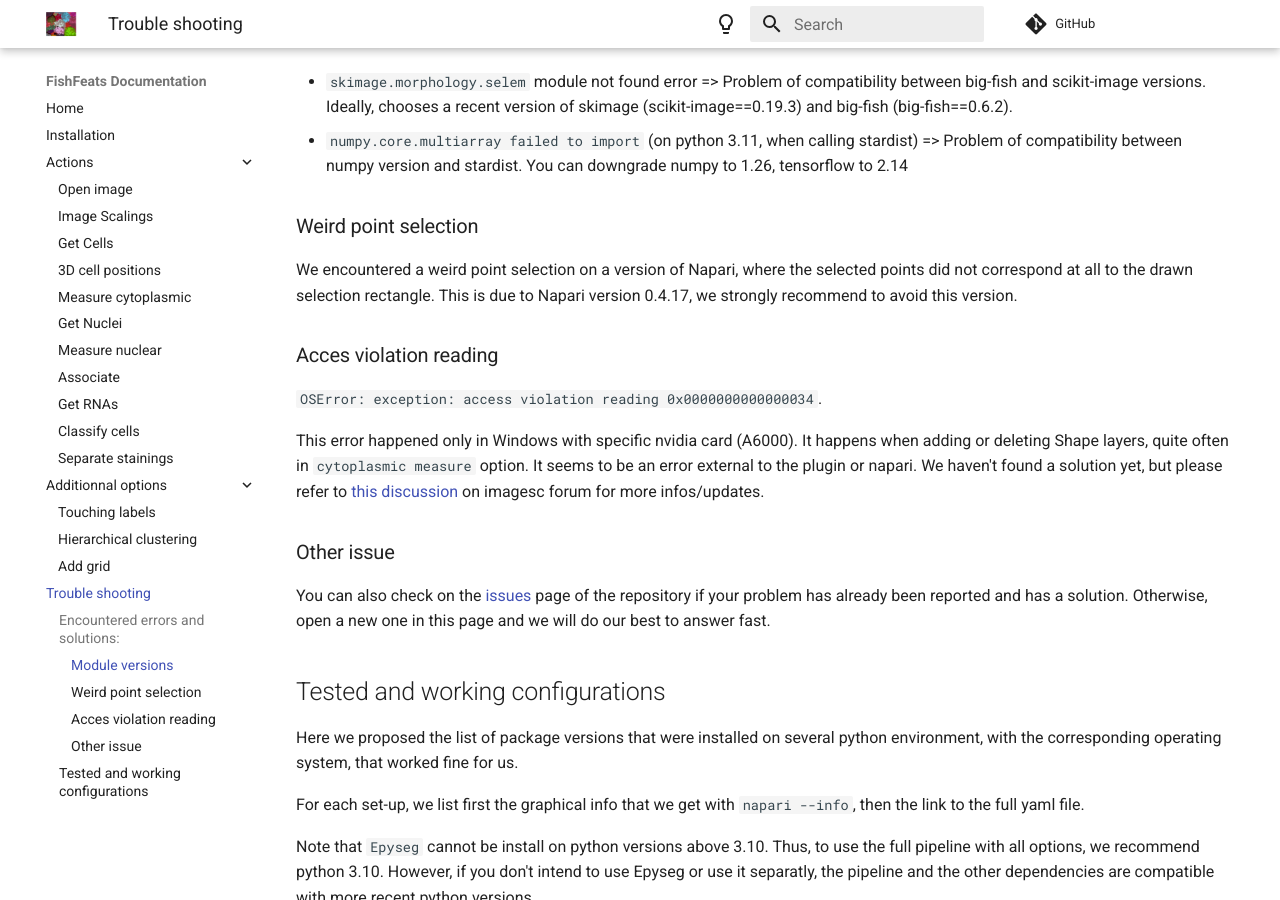
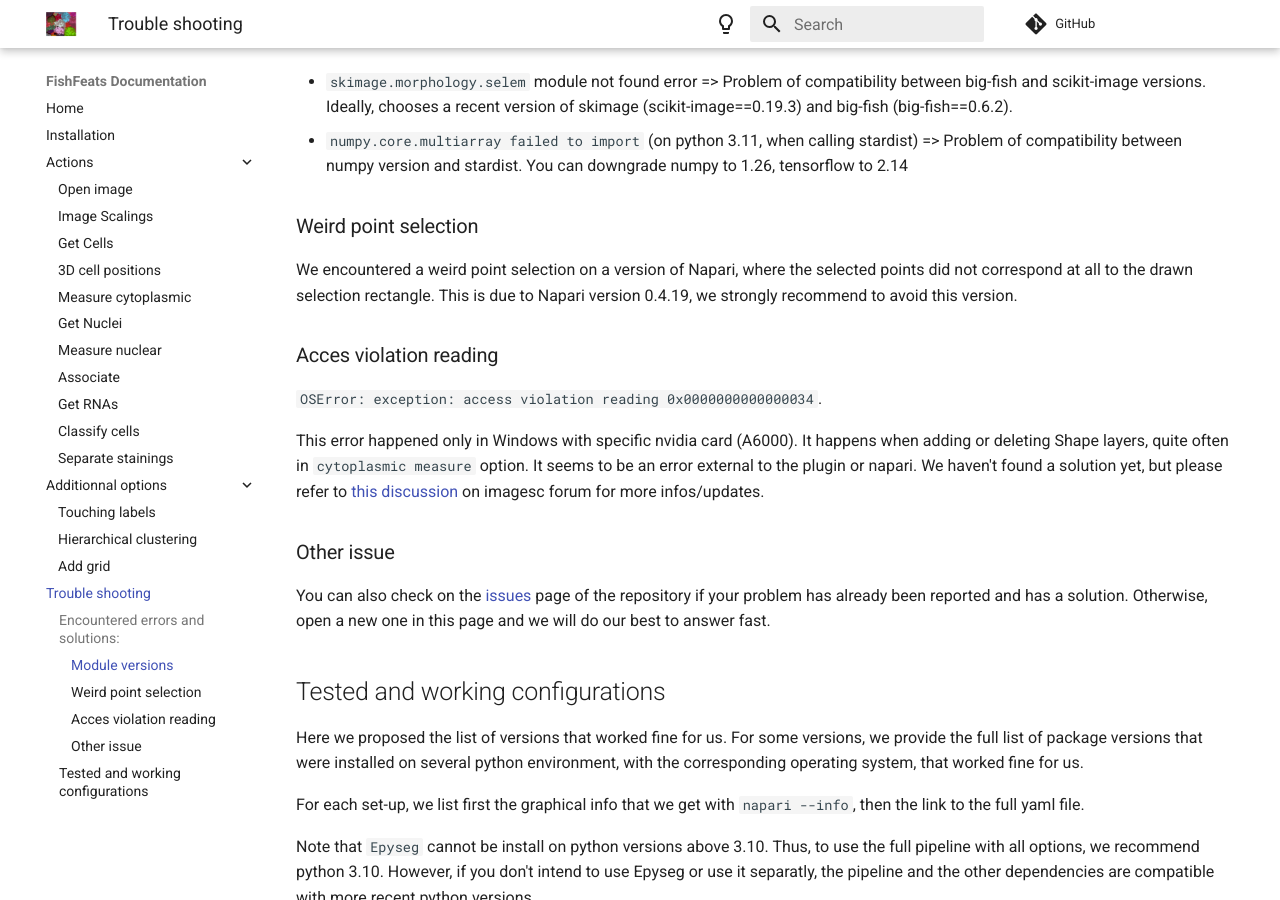
Before and after one commit to gletort/FishFeats, an MkDocs documentation site: the page built from docs/Known-errors-and-solutions.md, in a window 1280 px wide and 900 px high, scrolled down 208 px. Built offline with MkDocs 1.6.1 and Material for MkDocs 9.7.7, drawn with Linux system fonts in a browser that asks for light colours; comment, search, counter and statistics services are not loaded.

Commit message:
versions list in doc

```diff
--- a/docs/Known-errors-and-solutions.md
+++ b/docs/Known-errors-and-solutions.md
@@ -8,7 +8,7 @@
 ### Weird point selection
 
 We encountered a weird point selection on a version of Napari, where the selected points did not correspond at all to the drawn selection rectangle.
-This is due to Napari version 0.4.17, we strongly recommend to avoid this version.
+This is due to Napari version 0.4.19, we strongly recommend to avoid this version.
 
 ### Acces violation reading
 
@@ -28,7 +28,7 @@
 
 ## Tested and working configurations
 
-Here we proposed the list of package versions that were installed on several python environment, with the corresponding operating system, that worked fine for us.
+Here we proposed the list of versions that worked fine for us. For some versions, we provide the full list of package versions that were installed on several python environment, with the corresponding operating system, that worked fine for us.
 
 For each set-up, we list first the graphical info that we get with `napari --info`, then the link to the full yaml file.
 
@@ -137,6 +137,12 @@
 		yaml file with all python packages installed in the environment [here](./environnements_list/macbook_pro_M1_fishfeats_1.1_py310.yaml)
 		</details>
 
+		<details><summary> MacBook pro M1, python 3.10.14, napari 0.5.5 </summary>
+		</details>
+
+		<details><summary> MacBook pro M1, python 3.10.14, napari 0.6.2 </summary>
+		</details>
+
 	=== "Linux"
 
 		<details><summary> Ubuntu 20.04.6, python 3.10.0, napari 0.6.1 </summary>
--- a/pyproject.toml
+++ b/pyproject.toml
@@ -4,7 +4,7 @@
 
 [project]
 name = "fishfeats"
-version = "1.1.25"
+version = "1.1.26"
 description = "Napari plugin for RNA-Fish+cells analysis pipeline"
 license.file = "LICENSE"
 readme = "README.md"
```
Also changed, not shown: 1 other file.
